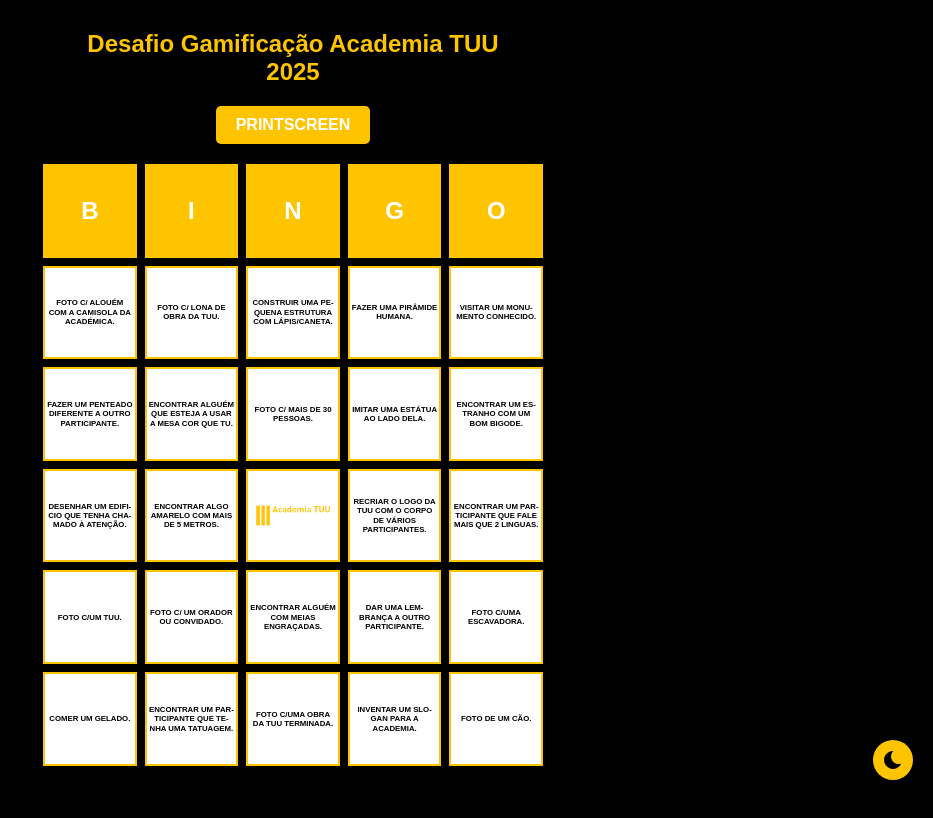
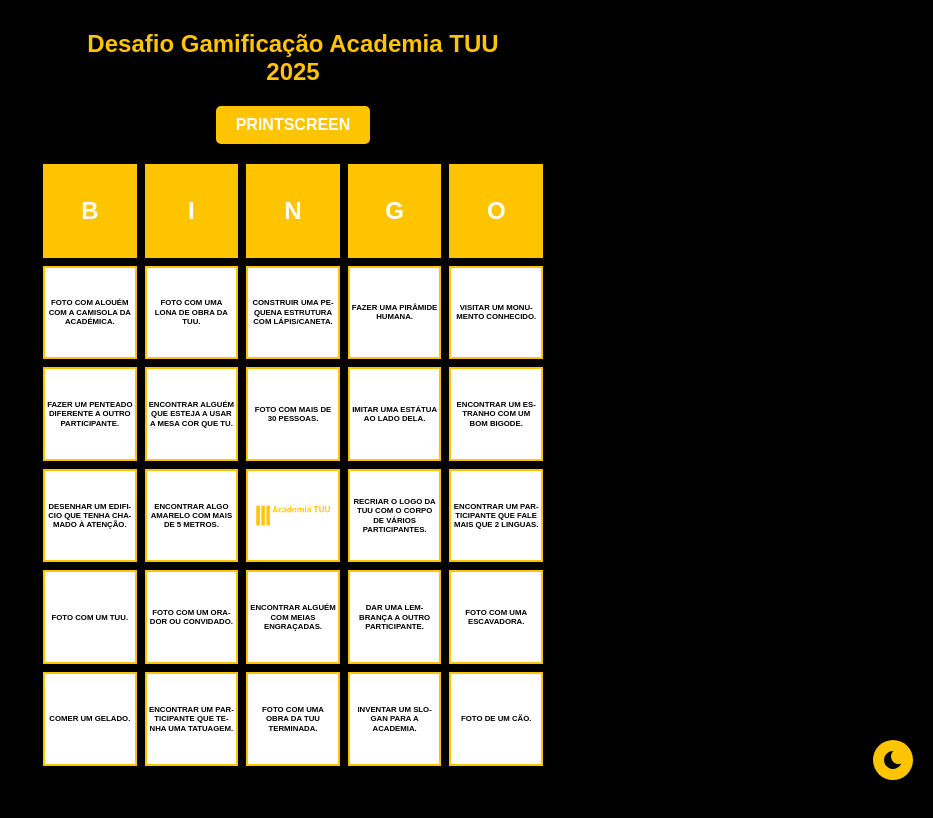
Before and after one commit to BINGOACADEMIATUU2025/BINGO-ACADEMIA-TUU-2025, a plain HTML site: page index.html in a window 1280 px wide. Shown: the whole page, without its empty margins (347-1280 px from the left). Drawn offline with nearby package versions, Linux system fonts and the light colour scheme; a web font is replaced by a local one.

Commit message:
Update index.html

```diff
--- a/index.html
+++ b/index.html
@@ -423,14 +423,14 @@
     const themeToggle = document.getElementById('theme-toggle');
 
     const challenges = [
-      "FOTO C/ ALOUÉM COM A CAMISOLA DA ACADÉMICA.",
-      "FOTO C/ LONA DE OBRA DA TUU.",
+      "FOTO COM ALOUÉM COM A CAMISOLA DA ACADÉMICA.",
+      "FOTO COM UMA LONA DE OBRA DA TUU.",
       "CONSTRUIR UMA PEQUENA ESTRUTURA COM LÁPIS/CANETA.",
       "FAZER UMA PIRÂMIDE HUMANA.",
       "VISITAR UM MONUMENTO CONHECIDO.",
       "FAZER UM PENTEADO DIFERENTE A OUTRO PARTICIPANTE.",
       "ENCONTRAR ALGUÉM QUE ESTEJA A USAR A MESA COR QUE TU.",
-      "FOTO C/ MAIS DE 30 PESSOAS.",
+      "FOTO COM MAIS DE 30 PESSOAS.",
       "IMITAR UMA ESTÁTUA AO LADO DELA.",
       "ENCONTRAR UM ESTRANHO COM UM BOM BIGODE.",
       "DESENHAR UM EDIFICIO QUE TENHA CHAMADO À ATENÇÃO.",
@@ -438,14 +438,14 @@
       "FREE",
       "RECRIAR O LOGO DA TUU COM O CORPO DE VÁRIOS PARTICIPANTES.",
       "ENCONTRAR UM PARTICIPANTE QUE FALE MAIS QUE 2 LINGUAS.",
-      "FOTO C/UM TUU.",
-      "FOTO C/ UM ORADOR OU CONVIDADO.",
+      "FOTO COM UM TUU.",
+      "FOTO COM UM ORADOR OU CONVIDADO.",
       "ENCONTRAR ALGUÉM COM MEIAS ENGRAÇADAS.",
       "DAR UMA LEMBRANÇA A OUTRO PARTICIPANTE.",
-      "FOTO C/UMA ESCAVADORA.",
+      "FOTO COM UMA ESCAVADORA.",
       "COMER UM GELADO.",
       "ENCONTRAR UM PARTICIPANTE QUE TENHA UMA TATUAGEM.",
-      "FOTO C/UMA OBRA DA TUU TERMINADA.",
+      "FOTO COM UMA OBRA DA TUU TERMINADA.",
       "INVENTAR UM SLOGAN PARA A ACADEMIA.",
       "FOTO DE UM CÃO."
     ];
```
